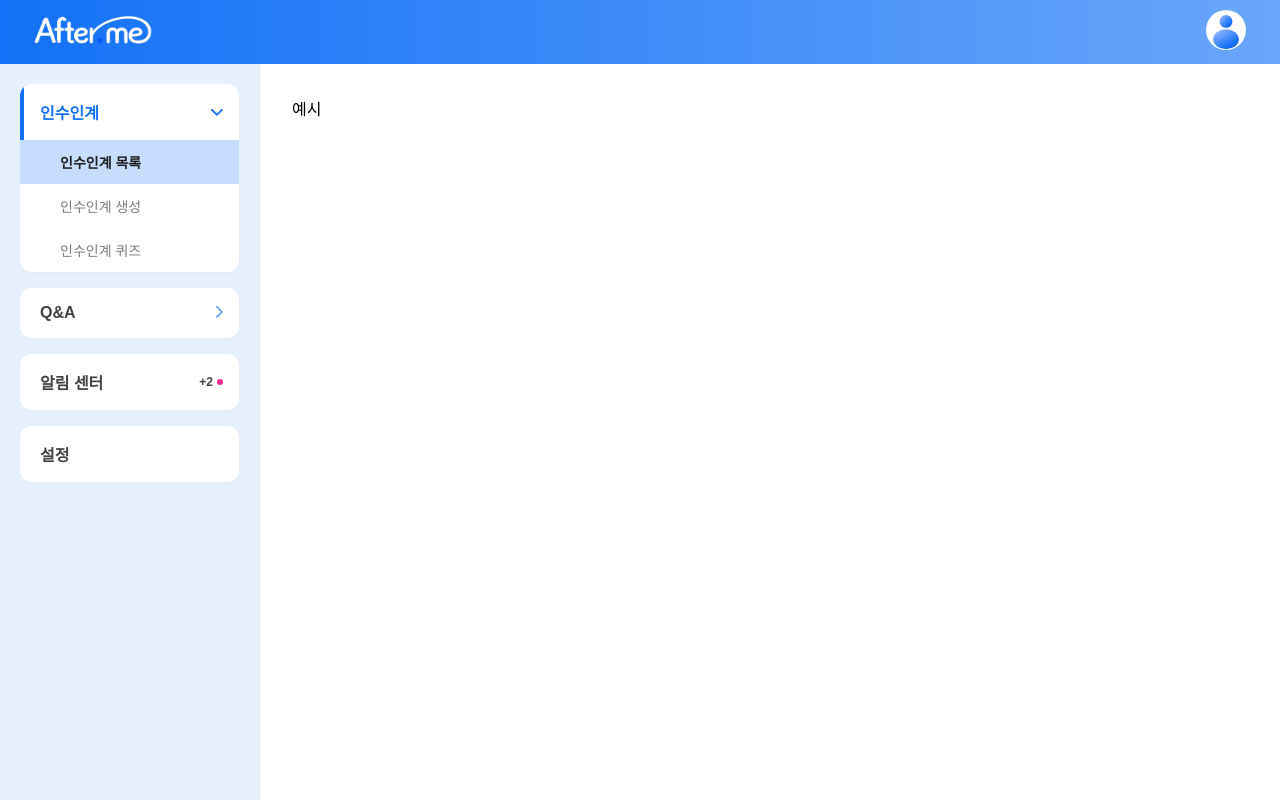
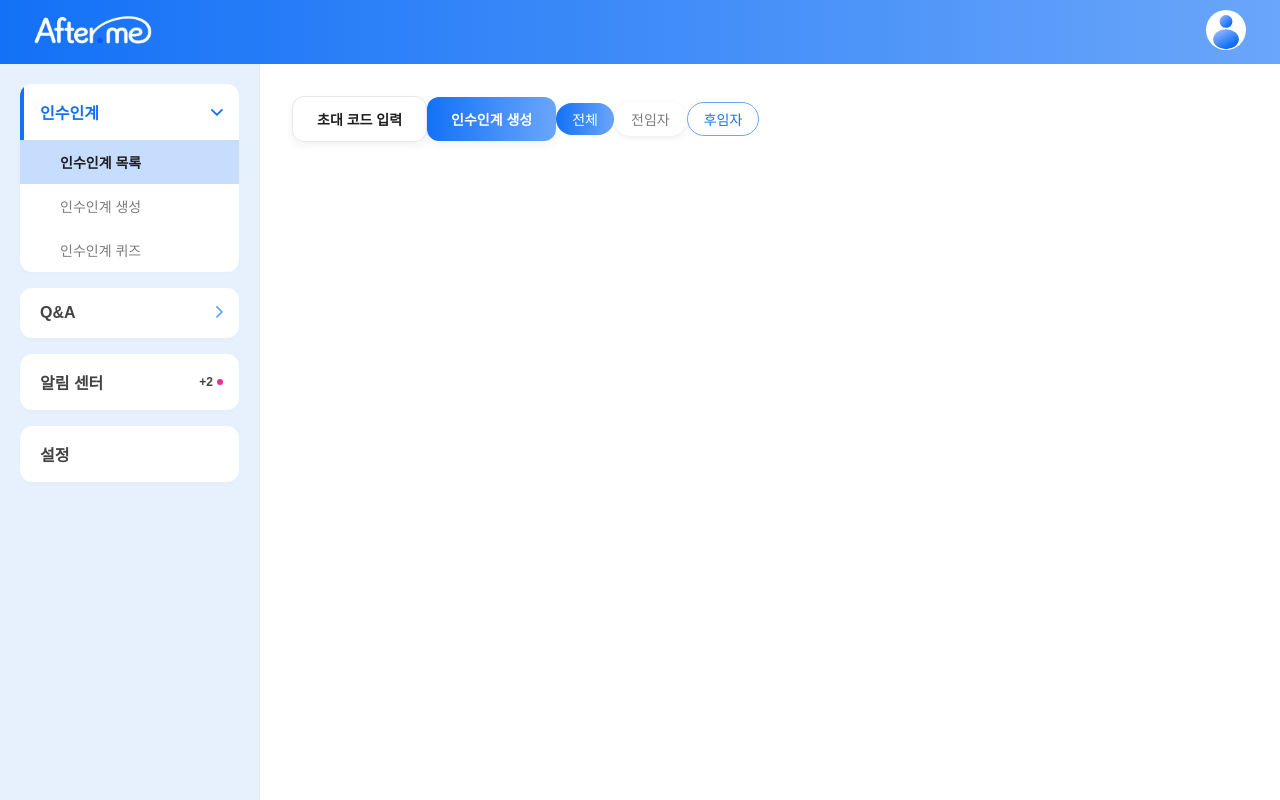
Before and after one commit to Sunyoungs/SWU-likelion-Project, a React (Create React App) app in the folder afterme/: page / in a window 1280 px wide. Built offline with nearby package versions, Linux system fonts and the light colour scheme.

Commit message:
feat: 태그, 버튼 공통 컴포넌트 추가

```diff
--- a/afterme/src/App.js
+++ b/afterme/src/App.js
@@ -14,7 +14,7 @@ import QuizSession from './pages/QuizSession';
 import QnA from './pages/QnA';
 import Mypage from './pages/Mypage';
 import Loading from './pages/Loading';
-import Notice from './pages/Notice';
+import Notifications from './pages/Notifications';
 import QnACreate from './pages/QnACreate';
 
 function App() {
@@ -27,7 +27,7 @@ function App() {
           <Route path="/loading" element={<Loading />} />
           <Route path="/" element={<Layout />}>
             <Route index element={<HandoverList />} />
-            <Route path="notice" element={<Notice />} /> {/* 알림 센터는 아직 API 명세서에 없어서 임의로 작성 */}
+            <Route path="notifications" element={<Notifications />} />
             <Route path="mypage" element={<Mypage />} />
             <Route path="handovers/create" element={<HandoverCreate />} />
             <Route path="handovers/:projectId">
--- /dev/null
+++ b/afterme/src/components/Button/Button.module.css
@@ -0,0 +1,68 @@
+.btn {
+  display: inline-flex;
+  align-items: center;
+  justify-content: center;
+  padding: 12px 24px;
+  border-radius: 12px;
+  font-size: 14px;
+  font-weight: 600;
+  border: none;
+  cursor: pointer;
+  transition: all 0.2s ease-in-out;
+  box-shadow: 0 4px 10px rgba(0, 0, 0, 0.05);
+}
+.iconWrapper {
+  margin-right: 8px;
+  display: flex;
+  align-items: center;
+}
+
+/* --- Variants --- */
+.primary {
+  background: linear-gradient(90deg, var(--blue-6) 0%, var(--blue-4) 100%);
+  color: white;
+}
+.primary:hover {
+  filter: brightness(0.9);
+}
+
+.white {
+  background-color: white;
+  color: var(--gray-6);
+  border: 1px solid var(--gray-1);
+}
+.white:hover {
+  background-color: var(--gray-1);
+}
+
+.purple {
+  background: linear-gradient(90deg, var(--purple-6) 0%, var(--purple-4) 100%);
+  color: white;
+}
+.purple:hover {
+  filter: brightness(0.9);
+}
+
+.green {
+  background-color: var(--green-2);
+  color: var(--green-8);
+}
+.green:hover {
+  background-color: var(--green-3);
+}
+
+.gray {
+  background-color: var(--gray-1);
+  color: var(--gray-4);
+}
+.gray:hover {
+  background-color: var(--gray-2);
+}
+
+.pink {
+  background-color: var(--pink-2);
+  color: var(--pink-10);
+}
+.pink:hover {
+  background-color: var(--pink-3);
+}
--- /dev/null
+++ b/afterme/src/components/Button/index.jsx
@@ -0,0 +1,17 @@
+import React from 'react';
+import styles from './Button.module.css';
+
+// variant 종류: 'primary'(파란 그라데이션), 'white'(흰 바탕+테두리), 'purple', 'green' 등
+const Button = ({ text, variant = 'primary', onClick, icon, className = '' }) => {
+  return (
+    <button
+      className={`${styles.btn} ${styles[variant]} ${className}`}
+      onClick={onClick}
+    >
+      {icon && <span className={styles.iconWrapper}>{icon}</span>}
+      {text}
+    </button>
+  );
+};
+
+export default Button;
--- a/afterme/src/components/Sidebar/index.jsx
+++ b/afterme/src/components/Sidebar/index.jsx
@@ -56,7 +56,7 @@ const Sidebar = () => {
         )}
       </div>
       <div className={styles.menuGroup}>
-        <NavLink end to="/notice" className={({ isActive }) => isActive ? `${styles.menuHeader} ${styles.activeHeader}` : styles.menuHeader}>
+        <NavLink end to="/notifications" className={({ isActive }) => isActive ? `${styles.menuHeader} ${styles.activeHeader}` : styles.menuHeader}>
           알림 센터
           <span className={styles.badge}>+2 <span className={styles.redDot}></span></span>
         </NavLink>
--- /dev/null
+++ b/afterme/src/components/Tag/Tag.module.css
@@ -0,0 +1,29 @@
+.tag {
+  display: inline-flex;
+  align-items: center;
+  justify-content: center;
+  padding: 6px 16px;
+  border-radius: 20px;
+  font-size: 14px;
+  font-weight: 500;
+}
+
+/* --- Variants --- */
+.active {
+  background: linear-gradient(90deg, var(--blue-6) 0%, var(--blue-4) 100%);
+  color: white;
+  border: none;
+}
+
+.inactive {
+  background-color: white;
+  color: var(--gray-3);
+  border: 1px solid transparent;
+  box-shadow: 0 2px 6px rgba(0, 0, 0, 0.08);
+}
+
+.outline {
+  background-color: white;
+  color: var(--blue-6);
+  border: 1px solid var(--blue-4);
+}
--- /dev/null
+++ b/afterme/src/components/Tag/index.jsx
@@ -0,0 +1,13 @@
+import React from 'react';
+import styles from './Tag.module.css';
+
+// variant 종류: 'active' 'inactive' 'outline'
+const Tag = ({ text, variant = 'inactive', className = '' }) => {
+  return (
+    <span className={`${styles.tag} ${styles[variant]} ${className}`}>
+      {text}
+    </span>
+  );
+};
+
+export default Tag;
--- a/afterme/src/pages/HandoverList.jsx
+++ b/afterme/src/pages/HandoverList.jsx
@@ -1,8 +1,17 @@
 import React from 'react';
+import Button from '../components/Button';
+import Tag from '../components/Tag';
 
 function HandoverList() {
   return (
-    <div>예시</div>
+    <div>
+      <Button text="초대 코드 입력" variant="white" onClick={() => console.log('클릭')} />
+      <Button text="인수인계 생성" variant="primary" />
+
+      <Tag text="전체" variant="active" />
+      <Tag text="전임자" variant="inactive" />
+      <Tag text="후임자" variant="outline" />
+    </div>
   )
 }
 
```
Also changed, not shown: afterme/src/pages/Notifications.jsx (renamed from afterme/src/pages/Notice.jsx).
